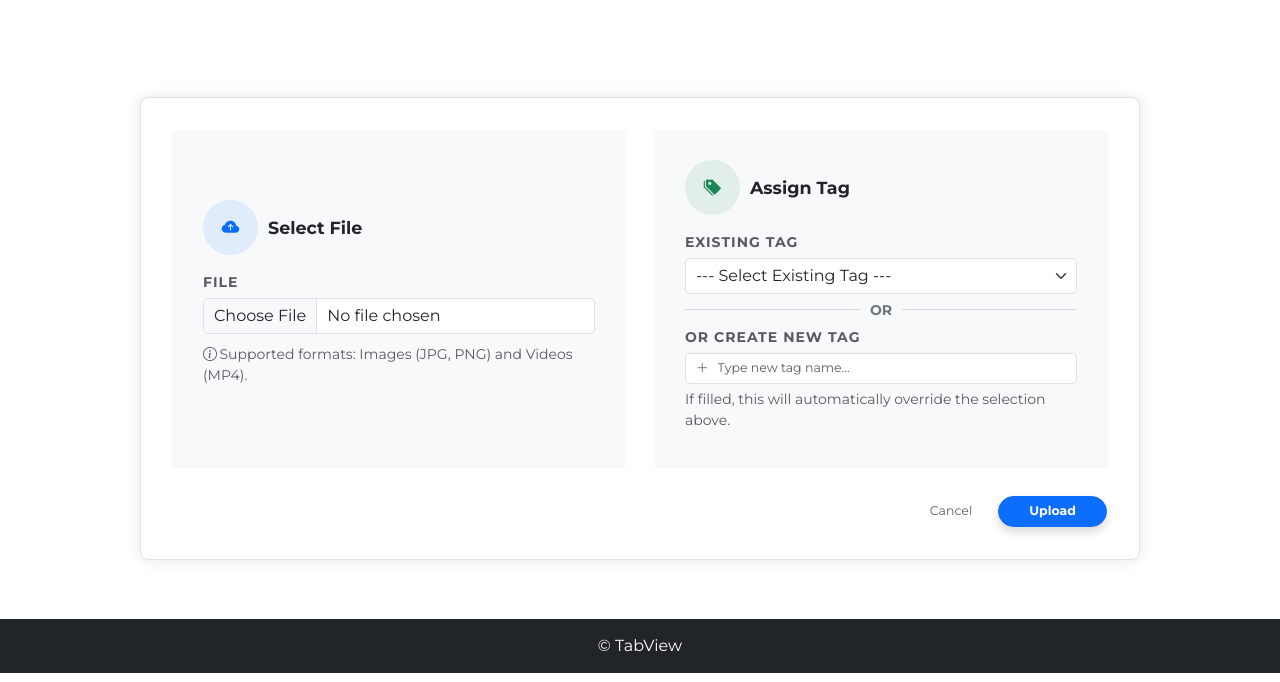
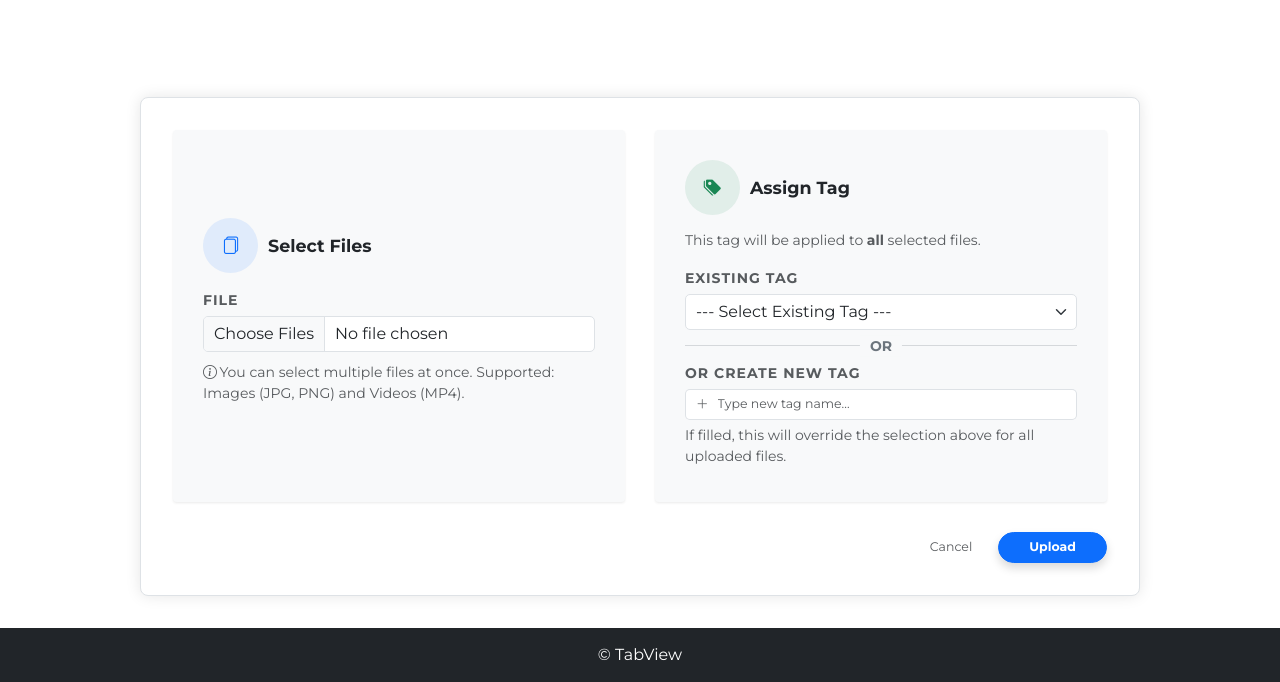
Before and after one commit to MaxPolak04/tab_view, a Flask app: page /media/new in a window 1280 px wide. Shown: the part 248-930 px from the top of the page. Run offline with Flask 3, Linux system fonts and the light colour scheme; the visitor is signed in with stand-in values (Sample User, id 1); data that the repository does not hold is empty; some libraries are stand-ins or nearby versions.

Commit message:
Add a feature to upload multiple media files

```diff
--- a/tab_view/media/forms.py
+++ b/tab_view/media/forms.py
@@ -1,11 +1,12 @@
 from flask_wtf import FlaskForm
-from flask_wtf.file import FileField
-from wtforms import SelectField, StringField, SubmitField
+from wtforms import MultipleFileField, SelectField, StringField, SubmitField
 from wtforms.validators import DataRequired, Optional
 
 
 class MediaUploadForm(FlaskForm):
-    file = FileField("File", validators=[DataRequired()])
+    file = MultipleFileField(
+        "File", validators=[DataRequired()], render_kw={"multiple": True}
+    )
     tag_id = SelectField("Existing Tag", coerce=int, validators=[Optional()])
     new_tag_name = StringField("Or create new tag", validators=[Optional()])
     submit = SubmitField("Upload")
--- a/tab_view/media/routes.py
+++ b/tab_view/media/routes.py
@@ -21,18 +21,15 @@ logger = logging.getLogger(__name__)
 def get_all_media():
     form = MediaDeleteForm()
 
-    # Pobieramy listę ID tagów (jeśli nie ma parametru 'tag', zwróci pustą listę)
     tag_filters = request.args.getlist("tag", type=int)
     sort_by = request.args.get("sort", "name_asc")
     page = request.args.get("page", 1, type=int)
 
     query = Media.query
 
-    # Filtrowanie po wielu tagach naraz
     if tag_filters:
         query = query.filter(Media.tag_id.in_(tag_filters))
 
-    # Sortowanie alfabetyczne
     if sort_by == "name_asc":
         query = query.order_by(Media.filename.asc())
     elif sort_by == "name_desc":
@@ -43,7 +40,6 @@ def get_all_media():
     pagination = query.paginate(page=page, per_page=12)
     tags = Tag.query.all()
 
-    # Logika dla estetycznego wyświetlania nazwy na przycisku filtra
     active_tags = [t for t in tags if t.id in tag_filters]
     if not active_tags:
         active_tag_names = "All"
@@ -75,25 +71,18 @@ def new_media():
     ]
 
     if form.validate_on_submit():
-        file = form.file.data
-        filename = secure_filename(file.filename)
+        files = request.files.getlist(form.file.name)
 
-        logger.info(f"User {current_user.id} attempting to upload file: {filename}")
-
-        if len(filename) > 255:
-            msg = f"Filename is too long: {filename} (User: {current_user.id})"
-            logger.warning(msg)
-            flash("Filename is too long (max 255 characters).", "danger")
+        if not files or not files[0].filename:
+            flash("No files selected for upload.", "warning")
             return render_template("media/new-media.html", form=form)
 
         final_tag_id = None
         new_tag_input = form.new_tag_name.data
         selected_tag_id = form.tag_id.data
 
-        # Scenario A: The user entered a new tag
         if new_tag_input and new_tag_input.strip():
             clean_tag_name = new_tag_input.strip()
-
             existing_tag = Tag.query.filter_by(name=clean_tag_name).first()
             if existing_tag:
                 final_tag_id = existing_tag.id
@@ -108,8 +97,8 @@ def new_media():
                     db.session.commit()
                     final_tag_id = new_tag.id
                     logger.info(
-                        f"Created new tag '{clean_tag_name}' (ID: {new_tag.id}) \
-                            during upload by User {current_user.id}"
+                        f"Created new tag '{clean_tag_name}' \
+                            (ID: {new_tag.id}) during upload by User {current_user.id}"
                     )
                 except Exception as e:
                     db.session.rollback()
@@ -117,17 +106,38 @@ def new_media():
                     flash(f"Error creating new tag: {e}", "danger")
                     return render_template("media/new-media.html", form=form)
 
-        # Scenario B: The user selected a tag from the list
         elif selected_tag_id and selected_tag_id != 0:
             final_tag_id = selected_tag_id
-
-        # Scenario C: No choice
         else:
             flash("Please select an existing tag OR create a new one.", "danger")
             return render_template("media/new-media.html", form=form)
 
-        existing_file = Media.query.filter_by(filename=filename).first()
-        if not existing_file:
+        success_count = 0
+        skipped_files = []
+
+        for file in files:
+            filename = secure_filename(file.filename)
+
+            if not filename:
+                continue
+
+            if len(filename) > 255:
+                skipped_files.append(f"{filename} (name too long)")
+                logger.warning(
+                    f"Skipped file (name too long): {filename} \
+                        (User: {current_user.id})"
+                )
+                continue
+
+            existing_file = Media.query.filter_by(filename=filename).first()
+            if existing_file:
+                skipped_files.append(f"{filename} (already exists)")
+                logger.warning(
+                    f"Upload skipped - duplicate filename: {filename} \
+                        (User: {current_user.id})"
+                )
+                continue
+
             try:
                 save_path = os.path.join(current_app.static_folder, "uploads", filename)
                 file.save(save_path)
@@ -138,27 +148,32 @@ def new_media():
                     tag_id=final_tag_id,
                 )
                 db.session.add(media)
-                db.session.commit()
+                success_count += 1
 
                 logger.info(
-                    f"Media added successfully: {filename} (ID: {media.id}) with \
-                        Tag ID {final_tag_id} by User {current_user.id}"
+                    f"Media added successfully: {filename} with Tag ID {final_tag_id} \
+                        by User {current_user.id}"
                 )
-                flash("Media added successfully!", "success")
-                return redirect(url_for("media.get_all_media"))
 
             except Exception as e:
-                db.session.rollback()
+                skipped_files.append(f"{filename} (error saving)")
                 logger.error(
                     f"Error saving file {filename}: {str(e)} (User: {current_user.id})"
                 )
-                flash(f"Error saving file: {str(e)}", "danger")
-        else:
-            logger.warning(
-                f"Upload failed - duplicate filename: {filename} \
-                    (User: {current_user.id})"
+
+        if success_count > 0:
+            db.session.commit()
+
+        if success_count > 0:
+            flash(f"Successfully uploaded {success_count} file(s)!", "success")
+
+        if skipped_files:
+            flash(
+                f"Skipped {len(skipped_files)} file(s): " + ", ".join(skipped_files),
+                "warning",
             )
-            flash("A file with this name already exists in the database.", "danger")
+
+        return redirect(url_for("media.get_all_media"))
 
     return render_template("media/new-media.html", form=form)
 
--- a/tab_view/templates/media/new-media.html
+++ b/tab_view/templates/media/new-media.html
@@ -9,25 +9,29 @@
         <form action="{{ url_for('media.new_media') }}" class="form" style="max-width: 1000px;" method="POST" enctype="multipart/form-data">
             {{ form.hidden_tag() }}
 
-            <div class="row g-4 g-lg-5"> <div class="col-md-6">
+            <div class="row g-4 g-lg-5">
+                <div class="col-md-6">
                     <div class="card h-100 shadow-sm border-0 bg-body-tertiary">
                         <div class="card-body p-4 p-lg-5 d-flex flex-column justify-content-center">
 
                             <div class="d-flex align-items-center mb-4">
                                 <div class="bg-primary bg-opacity-10 text-primary rounded-circle p-3 me-3 d-flex align-items-center justify-content-center" style="width: 55px; height: 55px;">
-                                    <i class="bi bi-cloud-arrow-up-fill fs-3"></i>
+                                    <i class="bi bi-files fs-3"></i>
                                 </div>
-                                <h3 class="fs-3 fw-bold mb-0">Select File</h3>
+                                <h3 class="fs-3 fw-bold mb-0">Select Files</h3>
                             </div>
 
                             <div class="mb-3">
                                 {{ form.file.label(class="form-label fw-bold text-uppercase small ls-1 text-muted") }}
-                                {{ form.file(class="form-control form-control-lg", accept=".jpg,.jpeg,.png,.gif,.mp4") }}
+                                {{ form.file(class="form-control form-control-lg", accept=".jpg,.jpeg,.png,.gif,.mp4", id="fileInput", multiple="multiple") }}
                                 {% for error in form.file.errors %}
                                     <div class="text-danger mt-2 fw-bold"><i class="bi bi-exclamation-circle me-1"></i>{{ error }}</div>
                                 {% endfor %}
+
+                                <div id="fileListPreview" class="mt-3 text-primary fw-bold small"></div>
+
                                 <div class="form-text mt-3 text-muted">
-                                    <i class="bi bi-info-circle me-1"></i>Supported formats: Images (JPG, PNG) and Videos (MP4).
+                                    <i class="bi bi-info-circle me-1"></i>You can select multiple files at once. Supported: Images (JPG, PNG) and Videos (MP4).
                                 </div>
                             </div>
                         </div>
@@ -44,6 +48,7 @@
                                 </div>
                                 <h3 class="fs-3 fw-bold mb-0">Assign Tag</h3>
                             </div>
+                            <p class="text-muted small mb-4">This tag will be applied to <strong>all</strong> selected files.</p>
 
                             <div class="mb-4">
                                 {{ form.tag_id.label(class="form-label fw-bold text-uppercase small ls-1 text-muted") }}
@@ -66,7 +71,7 @@
                                     <span class="input-group-text bg-body border-end-0 text-muted"><i class="bi bi-plus-lg"></i></span>
                                     {{ form.new_tag_name(class="form-control border-start-0 ps-0", placeholder="Type new tag name...", id="newTagInput") }}
                                 </div>
-                                <div class="form-text mt-2 text-muted">If filled, this will automatically override the selection above.</div>
+                                <div class="form-text mt-2 text-muted">If filled, this will override the selection above for all uploaded files.</div>
                             </div>
                         </div>
                     </div>
@@ -82,13 +87,14 @@
 
     <script>
         document.addEventListener('DOMContentLoaded', function() {
+            // Block logic for Tag Selection
             const select = document.getElementById('tagSelect');
             const input = document.getElementById('newTagInput');
 
             function updateSelectState() {
                 if (input.value.trim().length > 0) {
                     select.disabled = true;
-                    select.value = 0; // Reset wyboru na domyślny
+                    select.value = 0;
                     select.classList.add('opacity-50');
                 } else {
                     select.disabled = false;
@@ -97,6 +103,24 @@
             }
 
             input.addEventListener('input', updateSelectState);
+
+            // File selection preview logic
+            const fileInput = document.getElementById('fileInput');
+            const fileListPreview = document.getElementById('fileListPreview');
+
+            fileInput.addEventListener('change', function() {
+                const files = fileInput.files;
+                if (files.length === 0) {
+                    fileListPreview.innerHTML = '';
+                    return;
+                }
+
+                if (files.length === 1) {
+                    fileListPreview.innerHTML = `<i class="bi bi-check-circle-fill me-1"></i> Selected file: ${files[0].name}`;
+                } else {
+                    fileListPreview.innerHTML = `<i class="bi bi-collection-fill me-1"></i> ${files.length} files selected for upload.`;
+                }
+            });
         });
     </script>
 
```
